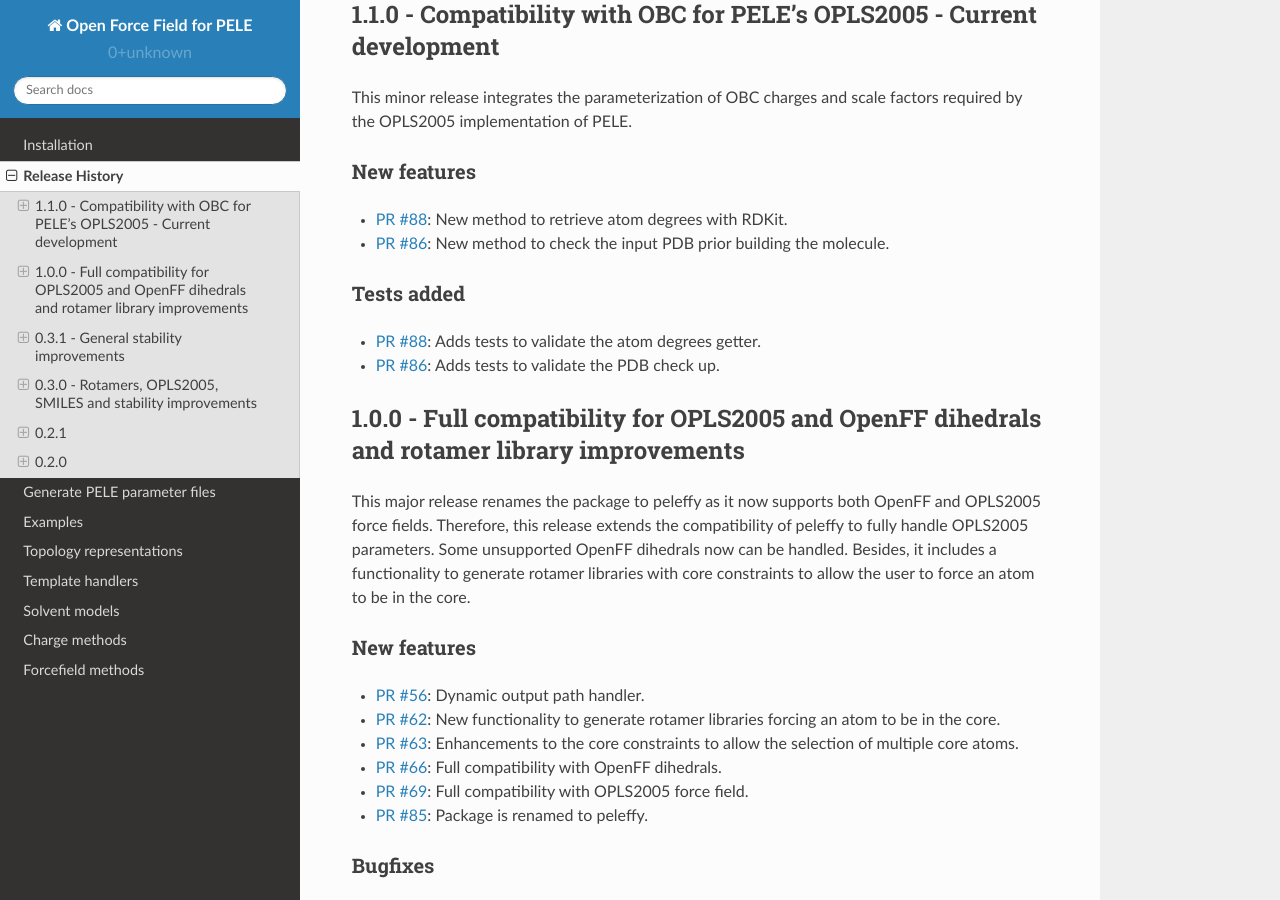
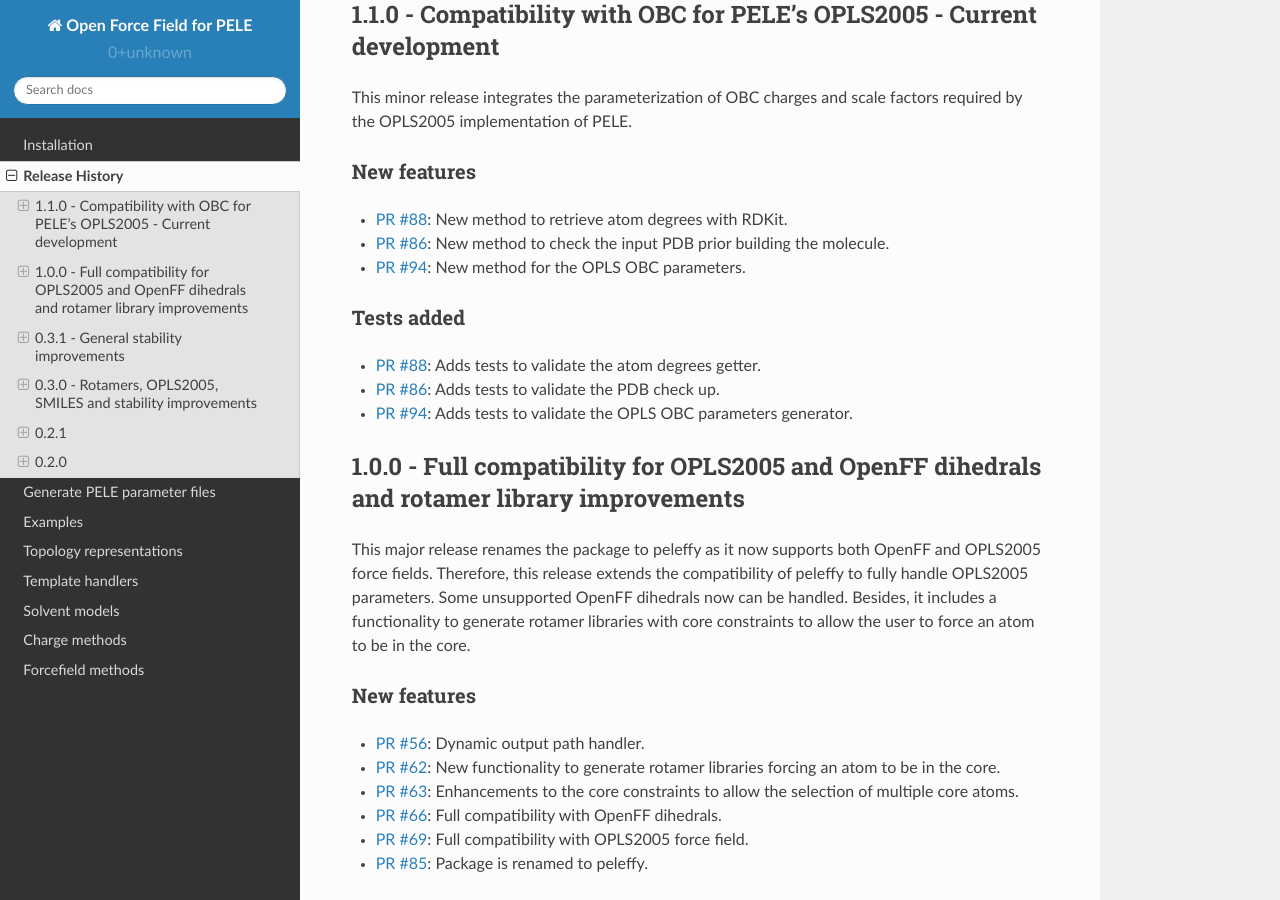
Before and after one commit to martimunicoy/peleffy, a Sphinx documentation site: the page built from docs/releasehistory.rst, in a window 1280 px wide and 900 px high, scrolled down 334 px. Built offline with Sphinx 7.4.7 and the Read the Docs theme 2.0.0, drawn with Linux system fonts in a browser that asks for light colours.

Commit message:
Update releasehistory.rst

```diff
--- a/docs/releasehistory.rst
+++ b/docs/releasehistory.rst
@@ -16,11 +16,13 @@
 """"""""""""
 - `PR #88 <https://github.com/martimunicoy/peleffy/pull/88>`_: New method to retrieve atom degrees with RDKit.
 - `PR #86 <https://github.com/martimunicoy/peleffy/pull/86>`_: New method to check the input PDB prior building the molecule.
+- `PR #94 <https://github.com/martimunicoy/peleffy/pull/94>`_: New method for the OPLS OBC parameters.
 
 Tests added
 """""""""""
 - `PR #88 <https://github.com/martimunicoy/peleffy/pull/88>`_: Adds tests to validate the atom degrees getter.
 - `PR #86 <https://github.com/martimunicoy/peleffy/pull/86>`_: Adds tests to validate the PDB check up.
+- `PR #94 <https://github.com/martimunicoy/peleffy/pull/94>`_: Adds tests to validate the OPLS OBC parameters generator.
 
 
 1.0.0 - Full compatibility for OPLS2005 and OpenFF dihedrals and rotamer library improvements
```
